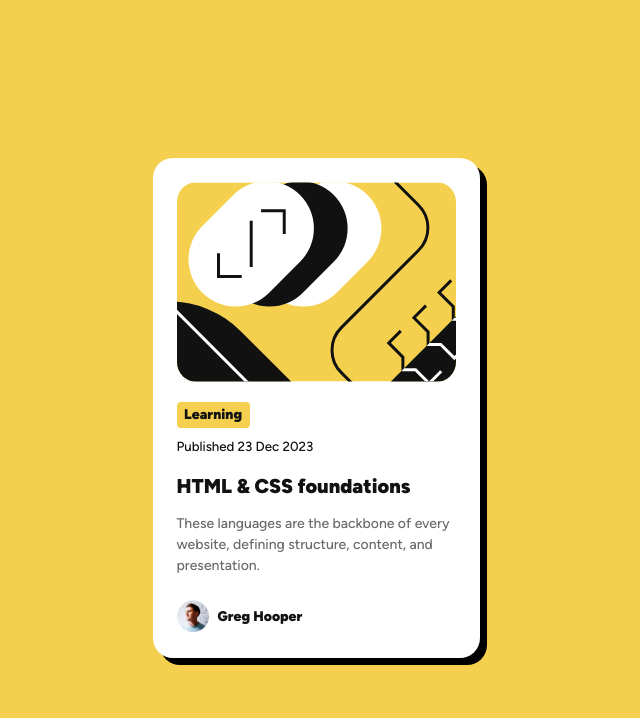
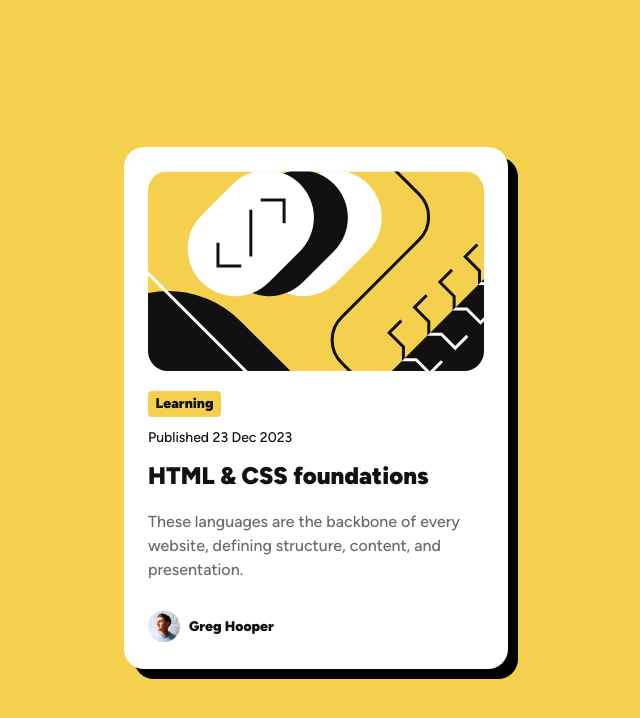
Before and after one commit to Johng117/blog-preview-card, a plain HTML site: page index.html in a window 1280 px wide. Shown: the whole page, without its empty margins (324-964 px from the left). Drawn offline with Linux system fonts and the light colour scheme.

Commit message:
added media query and hover state to styles.css

```diff
--- a/styles.css
+++ b/styles.css
@@ -33,7 +33,7 @@ body {
   width: 327px;
   background-color: var(--white);
   border-radius: 20px;
-  box-shadow: 7px 7px black;
+  box-shadow: 10px 10px black;
   display: flex;
   flex-direction: column;
   align-content: center;
@@ -123,3 +123,41 @@ body {
   color: var(--gray950);
   margin-left: 9px;
 }
+
+/* media queries */
+
+@media only screen and (min-width: 1044px) {
+  .card {
+    height: 522px;
+    width: 384px;
+  }
+
+  .card-illustration {
+    width: 336px;
+  }
+
+  .blog-content-container {
+    height: 194px;
+    width: 336px;
+  }
+
+  .content-header {
+    height: 26px;
+    width: 73px;
+  }
+
+  .publish-date {
+    font-size: 14px;
+    margin: 12px 0px;
+  }
+
+  .blog-subject {
+    font-size: 24px;
+    margin: 15px 0 0 0;
+  }
+
+  .blog-text {
+    font-size: 16px;
+    margin: 20px 0 0 0;
+  }
+}
```
